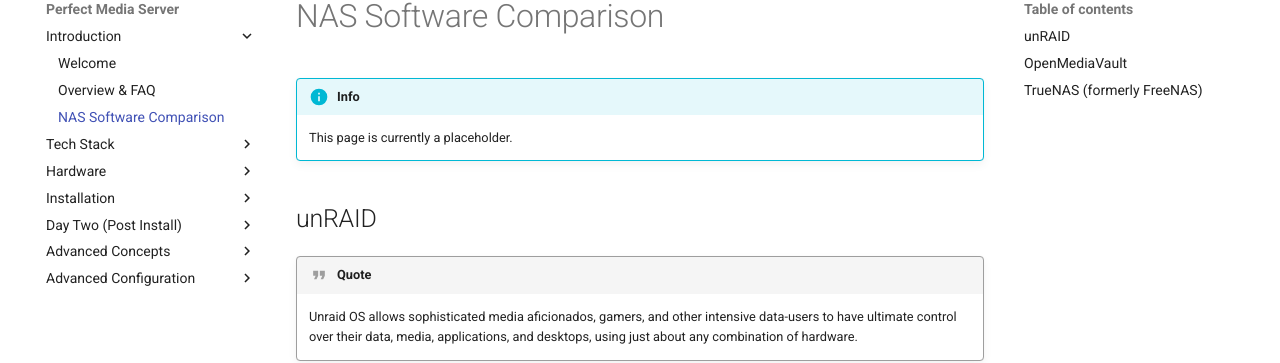
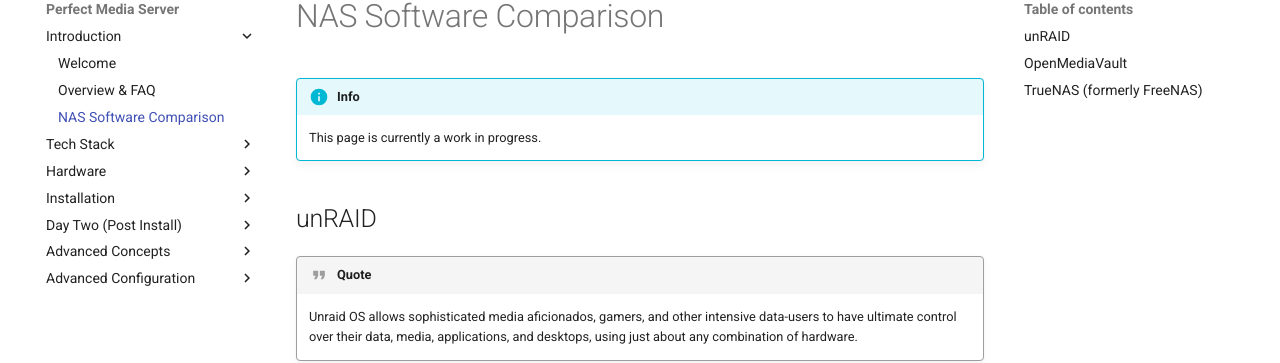
Before and after one commit to ironicbadger/pms-wiki, an MkDocs documentation site: the page built from docs/overview/nas-software-comparison.md, in a window 1280 px wide and 900 px high. Shown: the part 102-465 px from the top of the window. Built offline with MkDocs 1.6.1 and Material for MkDocs 9.7.7, drawn with Linux system fonts in a browser that asks for light colours; some web fonts are replaced; comment, search, counter and statistics services are not loaded.

Commit message:
added WIP label

```diff
--- a/docs/overview/nas-software-comparison.md
+++ b/docs/overview/nas-software-comparison.md
@@ -1,7 +1,7 @@
 # NAS Software Comparison
 
 !!! info
-    This page is currently a placeholder.
+    This page is currently a work in progress.
 
 ## unRAID
 
```
